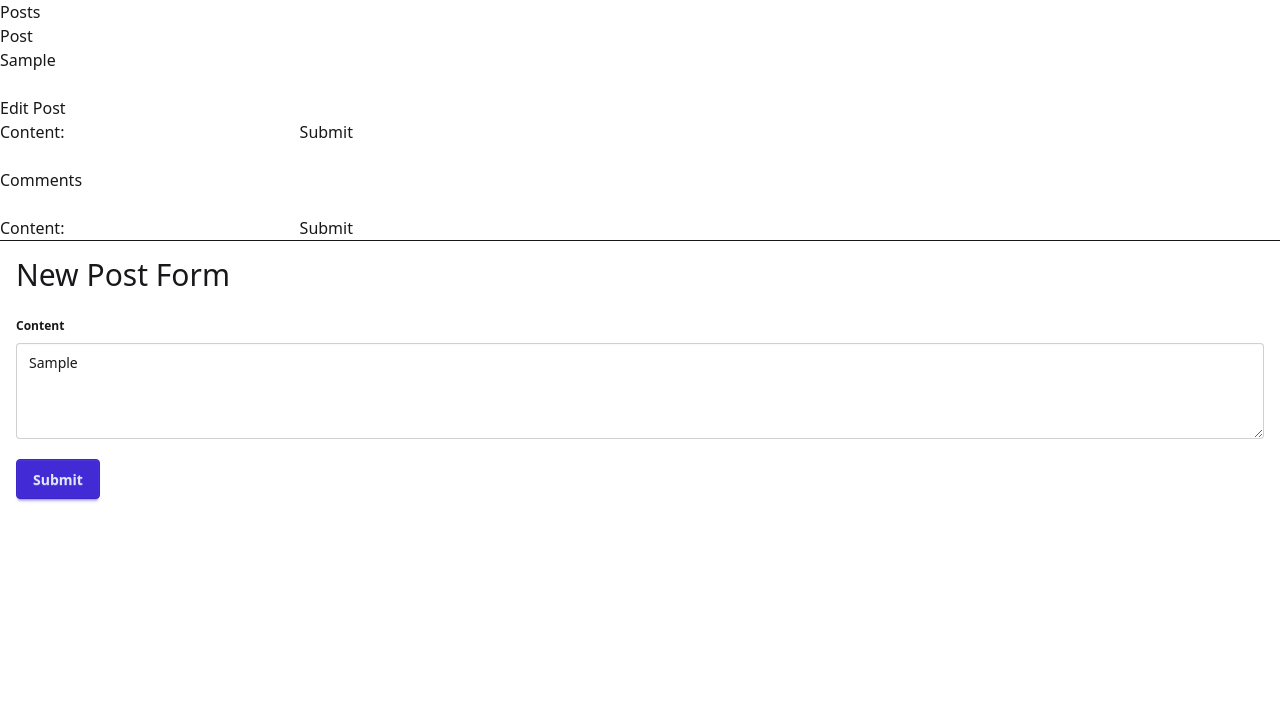
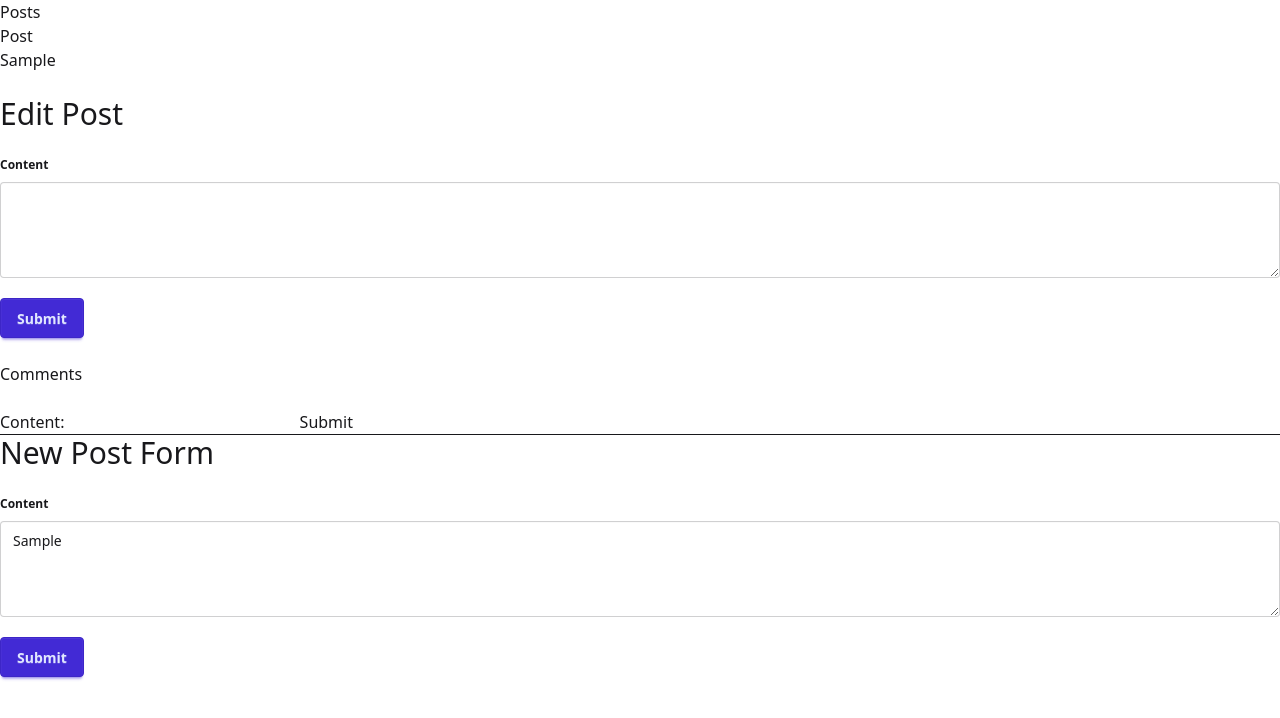
Before and after one commit to arthurgubaidullin/inventing-the-app-state-with-signals-example, an Astro site: page / in a window 1280 px wide. Both pictures are taken after typing "Sample" into the empty fields and a click on the input 57 px from the left and 263 px from the top of the page. Built offline with nearby package versions, Linux system fonts and the light colour scheme; Astro itself is replaced by a stand-in of ours.

Commit message:
Fix components

```diff
--- a/src/components/EditPostForm.tsx
+++ b/src/components/EditPostForm.tsx
@@ -2,9 +2,10 @@ import type { PostState } from "../posts/state";
 
 export const EditPostForm = ({ post }: { post: PostState }) => {
   return (
-    <div>
-      <h4>Edit Post</h4>
+    <div class="grid gap-4">
+      <h4 class="text-3xl">Edit Post</h4>
       <form
+        class="grid gap-4"
         onSubmit={async (e) => {
           e.preventDefault();
 
@@ -19,11 +20,18 @@ export const EditPostForm = ({ post }: { post: PostState }) => {
           await post.updateContent(content);
         }}
       >
-        <label>
-          Content: <input name="content" type="text" required />
-        </label>
+        <fieldset className="fieldset">
+          <legend className="fieldset-legend">Content</legend>
+          <textarea
+            className="textarea h-24 w-full"
+            name="content"
+            required
+          ></textarea>
+        </fieldset>
 
-        <input type="submit" />
+        <div>
+          <input class="btn btn-primary" type="submit" />
+        </div>
       </form>
     </div>
   );
--- a/src/components/NewPostForm.tsx
+++ b/src/components/NewPostForm.tsx
@@ -2,7 +2,7 @@ import type { PostsState } from "../posts/state";
 
 export const NewPostForm = ({ posts }: { posts: PostsState }) => {
   return (
-    <div class="grid gap-4 m-4">
+    <div class="grid gap-4">
       <h3 class="text-3xl">New Post Form</h3>
       <form
         class="grid gap-4"
```
